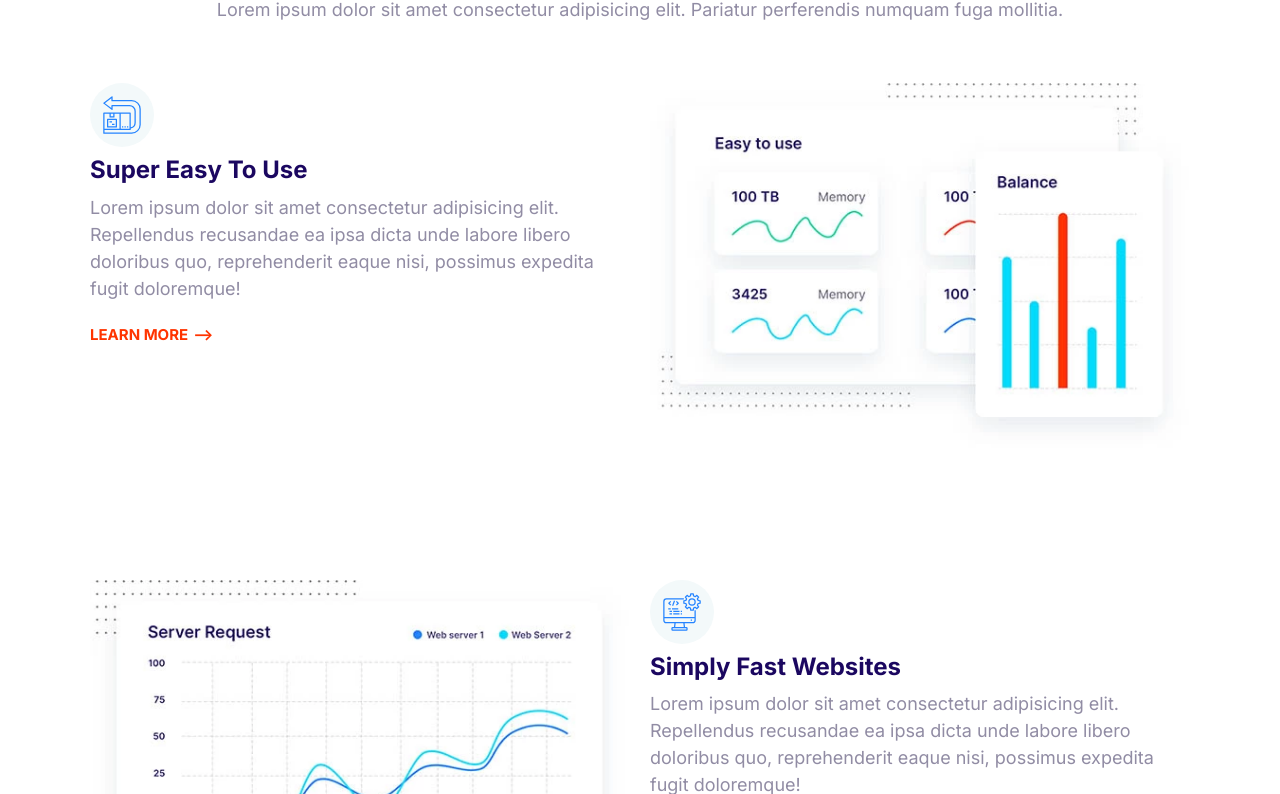
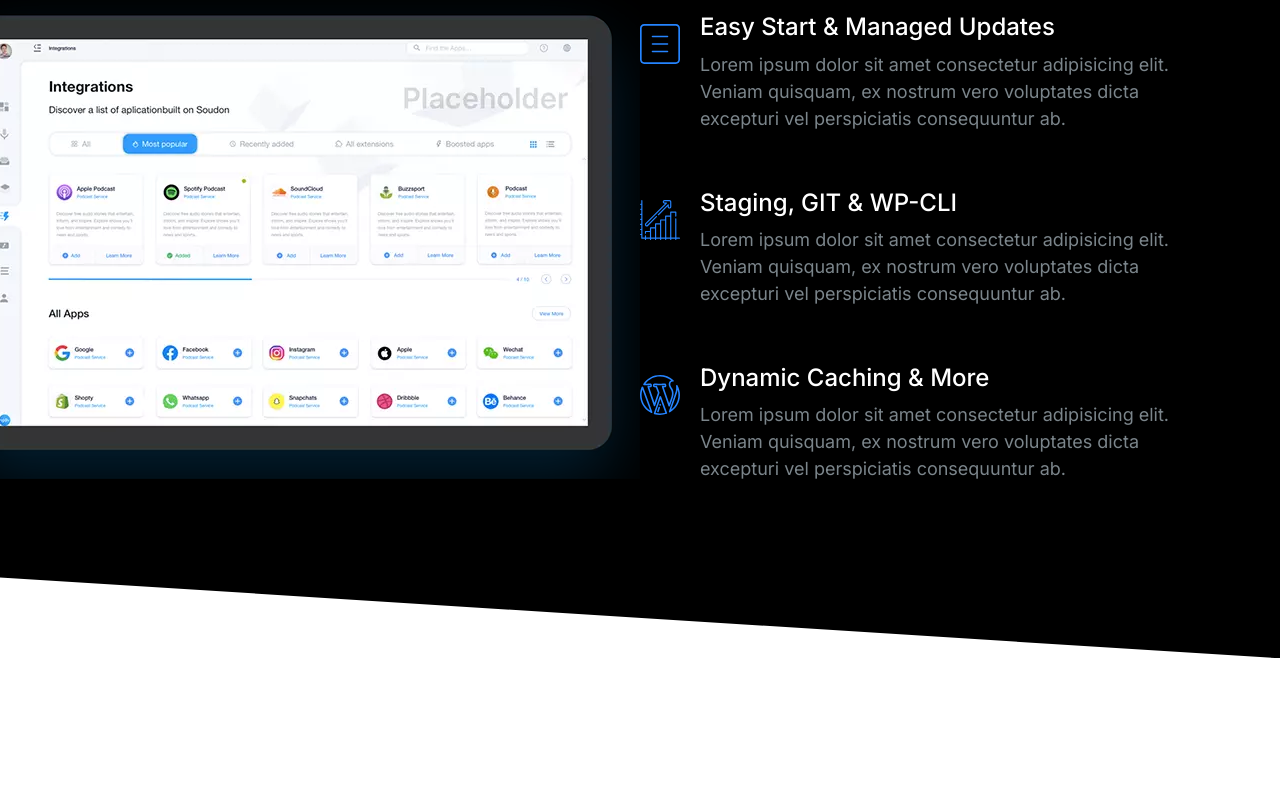
Before and after one commit to bsolomon18/moshify, a plain HTML site: page index.html in a window 1280 px wide. Shown: the part 151-945 px from the top of the page. After the commit the page ends 809 px from the top, so only its background shows below. Drawn offline with Linux system fonts and the light colour scheme.

Commit message:
Created showcase block

```diff
--- a/CSS/styles.css
+++ b/CSS/styles.css
@@ -15,10 +15,16 @@
   box-sizing: border-box;
 }
 
+::selection {
+  background: var(--color-primary);
+  color: #fff;
+}
+
 html {
   font-size: 62.5%;
 }
 
+/* TYPOGRAPHY */
 body {
   font-family: Inter, Arial, Arial, Helvetica, sans-serif;
   font-size: 2.4rem;
@@ -44,6 +50,7 @@ h2 {
 
 h3 {
   font-size: 3rem;
+  font-weight: 500;
 }
 
 p {
@@ -125,7 +132,6 @@ p {
 
 /* LISTS */
 .list {
-  color: var(--color-headings);
   list-style: none;
   padding-left: 0;
 }
@@ -136,6 +142,7 @@ p {
 }
 
 .list--tick {
+  color: var(--color-headings);
   list-style-image: url(../images/tick.svg);
   padding-left: 3rem;
 }
@@ -403,6 +410,7 @@ p {
 /* MEDIA */
 .media {
   display: flex;
+  margin-bottom: 4rem;
 }
 
 .media__title {
@@ -611,18 +619,20 @@ p {
   color: #7b858b;
 }
 
-.block--dark .block__heading {
+.block--dark h1,
+.block--dark h2,
+.block--dark h3 {
   color: #fff;
 }
 
 .block--skewed-right {
   padding-bottom: calc(var(--padding-vertical) + 4rem);
-  clip-path: polygon(0% 0%, 100% 0%, 100% 100%, 0% 80%);
+  clip-path: polygon(0% 0%, 100% 0%, 100% 100%, 0% 90%);
 }
 
 .block--skewed-left {
   padding-bottom: calc(var(--padding-vertical) + 4rem);
-  clip-path: polygon(0% 0%, 100% 0%, 100% 80%, 0% 100%);
+  clip-path: polygon(0% 0%, 100% 0%, 100% 90%, 0% 100%);
 }
 
 .container {
@@ -695,10 +705,6 @@ p {
 }
 
 /* HERO Section */
-.hero {
-  clip-path: polygon(0% 0%, 100% 0%, 100% 90%, 0% 100%);
-}
-
 .hero__tagline {
   font-size: 2rem;
   color: #b9c3cf;
@@ -779,3 +785,23 @@ p {
 .feature:first-of-type {
   margin-top: 6rem;
 }
+
+/* SHOWCASE BLOCK */
+.block-showcase__image > img {
+  width: 100%;
+}
+
+@media screen and (min-width: 768px) {
+  .block-showcase .grid {
+    grid-template-columns: 50% 50%;
+  }
+
+  .block-showcase__image {
+    justify-self: end;
+  }
+
+  .block-showcase__image > img {
+    width: auto;
+    max-width: 700px;
+  }
+}
--- a/index.html
+++ b/index.html
@@ -14,122 +14,77 @@
     <link rel="stylesheet" href="css/styles.css" />
   </head>
   <body>
-    <section class="block container">
+    <section class="block block--dark block--skewed-right block-showcase">
       <header class="block__header">
-        <h2>Host On The Cloud to Keep Growing</h2>
-        <p>
-          Lorem ipsum dolor sit amet consectetur adipisicing elit. Pariatur
-          perferendis numquam fuga mollitia.
-        </p>
+        <h2>User-friendly Control Panel</h2>
       </header>
-      <article class="grid grid--1x2 feature">
-        <div class="feature__content">
-          <span class="icon-container">
-            <svg class="icon icon--primary">
-              <use xlink:href="images/sprite.svg#easy"></use>
-            </svg>
-          </span>
-          <h3 class="feature__heading">Super Easy To Use</h3>
-          <p>
-            Lorem ipsum dolor sit amet consectetur adipisicing elit. Repellendus
-            recusandae ea ipsa dicta unde labore libero doloribus quo,
-            reprehenderit eaque nisi, possimus expedita fugit doloremque!
-          </p>
-          <a href="#" class="link-arrow">Learn More</a>
-        </div>
-        <picture>
+      <div class="container grid grid--1x2">
+        <picture class="block-showcase__image">
           <source
             type="image/webp"
-            srcset="images/easy.webp 1x, images/easy@2x.webp 2x"
+            srcset="images/ipad.webp 1x, images/ipad@2x.webp 2x"
           />
           <source
-            type="image/jpg"
-            srcset="images/easy.jpg 1x, images/easy@2x.jpg 2x"
+            type="image/png"
+            srcset="images/ipad.png 1x, images/ipad@2x.png 2x"
           />
-          <img class="feature__image" src="images/easy.jpg" alt="" />
+          <img src="images/ipad.png" alt="" />
         </picture>
-      </article>
-      <article class="grid grid--1x2 feature">
-        <div class="feature__content">
-          <span class="icon-container">
+        <ul class="list">
+          <li>
+            <div class="media">
+              <div class="media__image">
                 <svg class="icon icon--primary">
-              <use xlink:href="images/sprite.svg#computer"></use>
+                  <use xlink:href="images/sprite.svg#menu"></use>
                 </svg>
-          </span>
-          <h3 class="feature__heading">Simply Fast Websites</h3>
+                <img class="icon icon--primary" src="images/snap.svg" alt="" />
+              </div>
+              <div class="media__body">
+                <h3 class="media__title">Easy Start & Managed Updates</h3>
                 <p>
-            Lorem ipsum dolor sit amet consectetur adipisicing elit. Repellendus
-            recusandae ea ipsa dicta unde labore libero doloribus quo,
-            reprehenderit eaque nisi, possimus expedita fugit doloremque!
+                  Lorem ipsum dolor sit amet consectetur adipisicing elit.
+                  Veniam quisquam, ex nostrum vero voluptates dicta excepturi
+                  vel perspiciatis consequuntur ab.
                 </p>
-          <a href="#" class="link-arrow">Learn More</a>
               </div>
-        <picture>
-          <source
-            type="image/webp"
-            srcset="images/fast.webp 1x, images/fast@2x.webp 2x"
-          />
-          <source
-            type="image/jpg"
-            srcset="images/fast.jpg 1x, images/fast@2x.jpg 2x"
-          />
-          <img class="feature__image" src="images/fast.jpg" alt="" />
-        </picture>
-      </article>
-      <article class="grid grid--1x2 feature">
-        <div class="feature__content">
-          <span class="icon-container">
+            </div>
+          </li>
+          <li>
+            <div class="media">
+              <div class="media__image">
+                <svg class="icon icon--primary">
+                  <use xlink:href="images/sprite.svg#growth"></use>
+                </svg>
+              </div>
+              <div class="media__body">
+                <h3 class="media__title">Staging, GIT & WP-CLI</h3>
+                <p>
+                  Lorem ipsum dolor sit amet consectetur adipisicing elit.
+                  Veniam quisquam, ex nostrum vero voluptates dicta excepturi
+                  vel perspiciatis consequuntur ab.
+                </p>
+              </div>
+            </div>
+          </li>
+          <li>
+            <div class="media">
+              <div class="media__image">
                 <svg class="icon icon--primary">
                   <use xlink:href="images/sprite.svg#wordpress"></use>
                 </svg>
-          </span>
-          <h3 class="feature__heading">WordPress Made Easy</h3>
+              </div>
+              <div class="media__body">
+                <h3 class="media__title">Dynamic Caching & More</h3>
                 <p>
-            Lorem ipsum dolor sit amet consectetur adipisicing elit. Repellendus
-            recusandae ea ipsa dicta unde labore libero doloribus quo,
-            reprehenderit eaque nisi, possimus expedita fugit doloremque!
+                  Lorem ipsum dolor sit amet consectetur adipisicing elit.
+                  Veniam quisquam, ex nostrum vero voluptates dicta excepturi
+                  vel perspiciatis consequuntur ab.
                 </p>
-          <a href="#" class="link-arrow">Learn More</a>
               </div>
-        <picture>
-          <source
-            type="image/webp"
-            srcset="images/wordpress.webp 1x, images/wordpress@2x.webp 2x"
-          />
-          <source
-            type="image/jpg"
-            srcset="images/wordpress.jpg 1x, images/wordpress@2x.jpg 2x"
-          />
-          <img class="feature__image" src="images/wordpress.jpg" alt="" />
-        </picture>
-      </article>
-      <article class="grid grid--1x2 feature">
-        <div class="feature__content">
-          <span class="icon-container">
-            <svg class="icon icon--primary">
-              <use xlink:href="images/sprite.svg#clock"></use>
-            </svg>
-          </span>
-          <h3 class="feature__heading">24/7 Expert Support</h3>
-          <p>
-            Lorem ipsum dolor sit amet consectetur adipisicing elit. Repellendus
-            recusandae ea ipsa dicta unde labore libero doloribus quo,
-            reprehenderit eaque nisi, possimus expedita fugit doloremque!
-          </p>
-          <a href="#" class="link-arrow">Learn More</a>
             </div>
-        <picture>
-          <source
-            type="image/webp"
-            srcset="images/support.webp 1x, images/support@2x.webp 2x"
-          />
-          <source
-            type="image/jpg"
-            srcset="images/support.jpg 1x, images/support@2x.jpg 2x"
-          />
-          <img class="feature__image" src="images/support.jpg" alt="" />
-        </picture>
-      </article>
+          </li>
+        </ul>
+      </div>
     </section>
     <script src="js/main.js"></script>
   </body>
```
Also changed, not shown: components/showcase-block.html (added, +72 -0 lines), images/ipad.png (added), images/ipad.webp (added), images/ipad@2x.png (added), images/ipad@2x.webp (added), images/snap.svg (added). Lines whose indentation alone changed are shown as unchanged.
